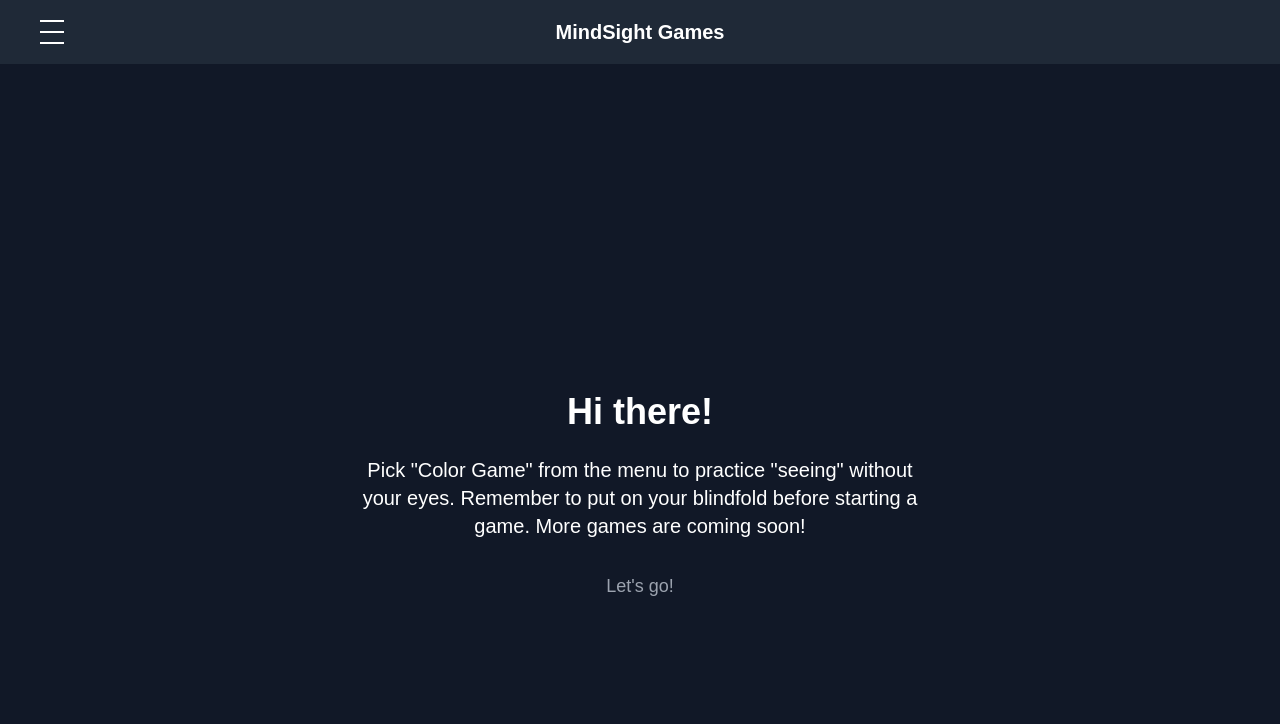
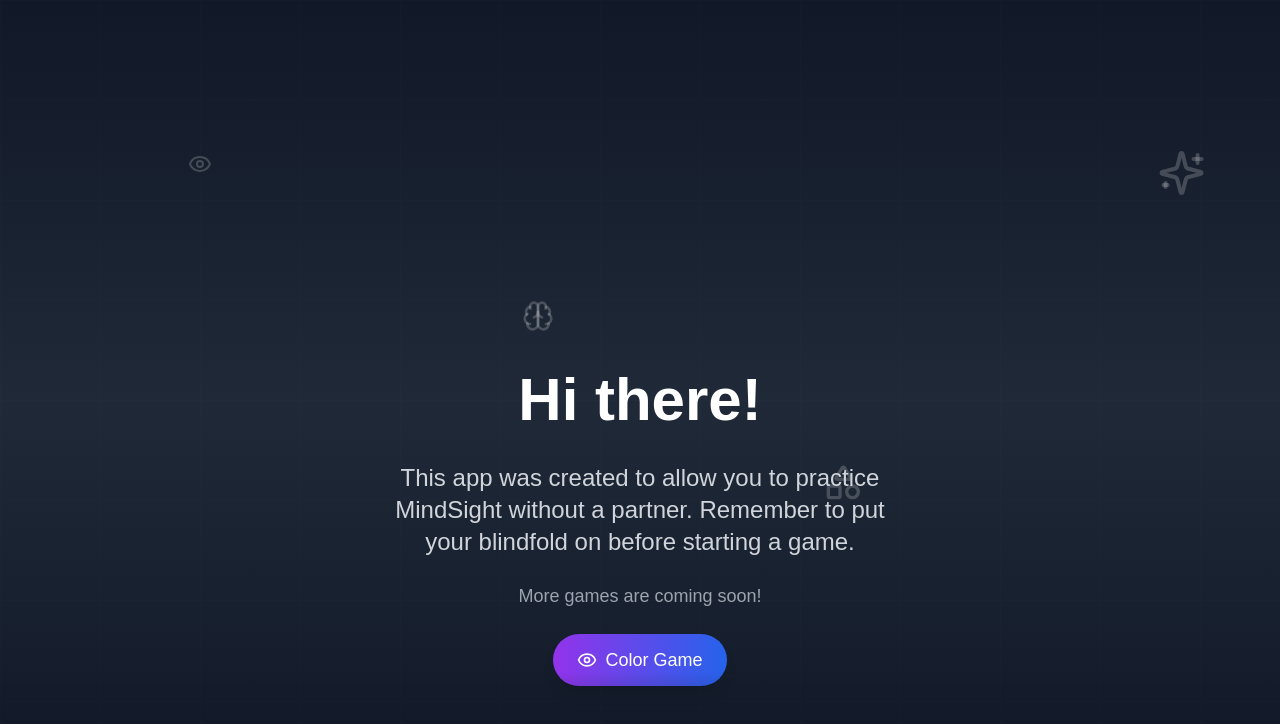
Before and after one commit to yummywakame/remote-viewing-games-v2, a Next.js app: page / in a window 1280 px wide. Shown: the top 724 px of the page. Built offline with nearby package versions, Linux system fonts and the light colour scheme; a web font is replaced by a local one.

Commit message:
added new theme!

```diff
--- a/src/app/color-game/page.js
+++ b/src/app/color-game/page.js
@@ -1,5 +1,57 @@
+'use client'
+
 import ColorGame from '../components/ColorGame'
+import { motion } from 'framer-motion'
+import { Sparkles, Eye, Brain, Shapes, Settings } from 'lucide-react'
 
 export default function ColorGamePage() {
-  return <ColorGame />
+  return (
+    <>
+      {/* Full viewport background */}
+      <div className="fixed inset-0 w-full h-full">
+        <div className="absolute inset-0 bg-gradient-to-b from-gray-900 via-gray-800 to-gray-900">
+          <div className="absolute inset-0 bg-[url('/grid.svg')] opacity-10"></div>
+        </div>
+      </div>
+
+      {/* Floating icons */}
+      <motion.div
+        className="fixed inset-0 pointer-events-none"
+        initial={{ opacity: 0 }}
+        animate={{ opacity: 1 }}
+        transition={{ duration: 1 }}
+      >
+        {[Eye, Brain, Shapes, Sparkles].map((Icon, index) => (
+          <motion.div
+            key={index}
+            className="absolute text-white/20"
+            initial={{ y: 0 }}
+            animate={{
+              y: [-20, 20, -20],
+              x: index % 2 === 0 ? [-10, 10, -10] : [10, -10, 10],
+            }}
+            transition={{
+              duration: 5,
+              repeat: Infinity,
+              delay: index * 0.5,
+            }}
+            style={{
+              left: `${15 + index * 25}%`,
+              top: `${20 + (index % 3) * 20}%`,
+            }}
+          >
+            <Icon size={24 + index * 8} />
+          </motion.div>
+        ))}
+      </motion.div>
+
+      {/* Color Game component */}
+      <div className="relative min-h-screen">
+        <ColorGame />
+      </div>
+
+      {/* Decorative bottom gradient */}
+      <div className="fixed bottom-0 left-0 right-0 h-32 bg-gradient-to-t from-gray-900 to-transparent pointer-events-none"></div>
+    </>
+  )
 }
--- a/src/app/components/ColorGame.js
+++ b/src/app/components/ColorGame.js
@@ -423,7 +423,7 @@ export default function ColorGame() {
 
   return (
     <div className="relative min-h-screen">
-      <div className="fixed top-0 left-0 right-0 bg-gray-800 z-10 top-menu">
+      <div className="fixed top-0 left-0 right-0 bg-gray-800/80 backdrop-blur-sm z-10 top-menu">
         <div className="max-w-7xl mx-auto px-4 sm:px-6 lg:px-8">
           <div className="flex items-center justify-between h-16">
             <button
@@ -432,7 +432,9 @@ export default function ColorGame() {
             >
               <Settings size={24} />
             </button>
-            <Link href="/" className="text-white text-xl font-bold absolute left-1/2 transform -translate-x-1/2">MindSight Games</Link>
+            <Link href="/" className="text-white text-xl font-bold absolute left-1/2 transform -translate-x-1/2">
+              MindSight Games
+            </Link>
             <div className="flex items-center space-x-4">
               {isListening && !isSpeaking ? (
                 <Mic className="text-green-500" size={24} />
@@ -446,7 +448,7 @@ export default function ColorGame() {
       <div
         className="fixed inset-0 pt-16"
         style={{
-          backgroundColor: gameState === 'playing' || gameState === 'intro' ? colorTable[currentColor] : 'rgb(17, 24, 39)',
+          backgroundColor: gameState === 'playing' || gameState === 'intro' ? colorTable[currentColor] : 'transparent',
           transition: 'background-color 0.5s ease'
         }}
         onClick={handleBackgroundClick}
@@ -457,10 +459,11 @@ export default function ColorGame() {
               <>
                 <h2 className="game-title text-white text-3xl font-bold mb-6">Color Game</h2>
                 <p className="game-description text-white mb-8">Get your blindfold ready and select "Start Game" to begin!</p>
-                <button className="neon-button" onClick={startGame}>
-                  <span className="neon-button-background"></span>
-                  <span className="neon-button-gradient"></span>
-                  <span className="neon-button-text">Start Game</span>
+                <button
+                  onClick={startGame}
+                  className="inline-flex items-center px-6 py-3 rounded-full bg-gradient-to-r from-purple-600 to-blue-600 text-white font-medium text-lg hover:from-purple-700 hover:to-blue-700 transition-all duration-300 shadow-lg hover:shadow-xl hover:-translate-y-0.5"
+                >
+                  Start Game
                 </button>
               </>
             )}
@@ -470,12 +473,10 @@ export default function ColorGame() {
                   <p className="game-description text-white mb-8">Game is starting...</p>
                 )}
                 <button
-                  className="neon-button"
                   onClick={endGame}
+                  className="inline-flex items-center px-6 py-3 rounded-full bg-gradient-to-r from-purple-600 to-blue-600 text-white font-medium text-lg hover:from-purple-700 hover:to-blue-700 transition-all duration-300 shadow-lg hover:shadow-xl hover:-translate-y-0.5"
                 >
-                  <span className="neon-button-background"></span>
-                  <span className="neon-button-gradient"></span>
-                  <span className="neon-button-text">Stop Game</span>
+                  Stop Game
                 </button>
               </>
             )}
--- a/src/app/page.js
+++ b/src/app/page.js
@@ -1,11 +1,102 @@
+'use client'
+
+import { motion } from 'framer-motion'
+import { Sparkles, Eye, Brain, Shapes } from 'lucide-react'
+import Link from 'next/link'
+
 export default function Home() {
   return (
-    <div className="h-full flex items-center justify-center bg-gray-900">
-      <div className="text-center">
-        <h1 className="text-4xl font-bold mb-6">Hi there!</h1>
-        <p className="text-xl mb-8">Pick "Color Game" from the menu to practice "seeing" without your eyes. Remember to put on your blindfold before starting a game. More games are coming soon!</p>
-        <p className="text-lg text-gray-400">Let's go!</p>
+    <>
+      {/* Full viewport background */}
+      <div className="fixed inset-0 w-full h-full">
+        <div className="absolute inset-0 bg-gradient-to-b from-gray-900 via-gray-800 to-gray-900">
+          <div className="absolute inset-0 bg-[url('/grid.svg')] opacity-10"></div>
+        </div>
       </div>
-    </div>
+
+      {/* Floating icons */}
+      <motion.div
+        className="fixed inset-0 pointer-events-none"
+        initial={{ opacity: 0 }}
+        animate={{ opacity: 1 }}
+        transition={{ duration: 1 }}
+      >
+        {[Eye, Brain, Shapes, Sparkles].map((Icon, index) => (
+          <motion.div
+            key={index}
+            className="absolute text-white/20"
+            initial={{ y: 0 }}
+            animate={{
+              y: [-20, 20, -20],
+              x: index % 2 === 0 ? [-10, 10, -10] : [10, -10, 10],
+            }}
+            transition={{
+              duration: 5,
+              repeat: Infinity,
+              delay: index * 0.5,
+            }}
+            style={{
+              left: `${15 + index * 25}%`,
+              top: `${20 + (index % 3) * 20}%`,
+            }}
+          >
+            <Icon size={24 + index * 8} />
+          </motion.div>
+        ))}
+      </motion.div>
+
+      {/* Main content */}
+      <div className="relative min-h-screen flex flex-col items-center justify-center px-4">
+        <motion.div
+          className="text-center"
+          initial={{ opacity: 0, y: 20 }}
+          animate={{ opacity: 1, y: 0 }}
+          transition={{ duration: 0.8 }}
+        >
+          <motion.h1
+            className="text-5xl md:text-6xl font-bold text-white mb-8"
+            initial={{ scale: 0.9 }}
+            animate={{ scale: 1 }}
+            transition={{ duration: 0.5 }}
+          >
+            Hi there!
+          </motion.h1>
+
+          <motion.div
+            className="max-w-2xl mx-auto space-y-6"
+            initial={{ opacity: 0 }}
+            animate={{ opacity: 1 }}
+            transition={{ delay: 0.3 }}
+          >
+            <p className="text-xl md:text-2xl text-gray-300 leading-relaxed">
+              This app was created to allow you to practice MindSight without a partner.
+              Remember to put your blindfold on before starting a game.
+            </p>
+
+            <p className="text-lg text-gray-400">
+              More games are coming soon!
+            </p>
+
+            <motion.div
+              className="mt-12"
+              initial={{ opacity: 0, y: 10 }}
+              animate={{ opacity: 1, y: 0 }}
+              transition={{ delay: 0.6 }}
+            >
+              <Link
+                href="/color-game"
+                className="inline-flex items-center px-6 py-3 rounded-full bg-gradient-to-r from-purple-600 to-blue-600 text-white font-medium text-lg hover:from-purple-700 hover:to-blue-700 transition-all duration-300 shadow-lg hover:shadow-xl hover:-translate-y-0.5"
+              >
+                <Eye className="mr-2" size={20} />
+                Color Game
+              </Link>
+            </motion.div>
+          </motion.div>
+        </motion.div>
+      </div>
+
+      {/* Decorative bottom gradient */}
+      <div className="fixed bottom-0 left-0 right-0 h-32 bg-gradient-to-t from-gray-900 to-transparent pointer-events-none"></div>
+    </>
   )
 }
```
Also changed, not shown: public/grid.svg (added), 1 other file (tests, documents, lock files or other folders).
